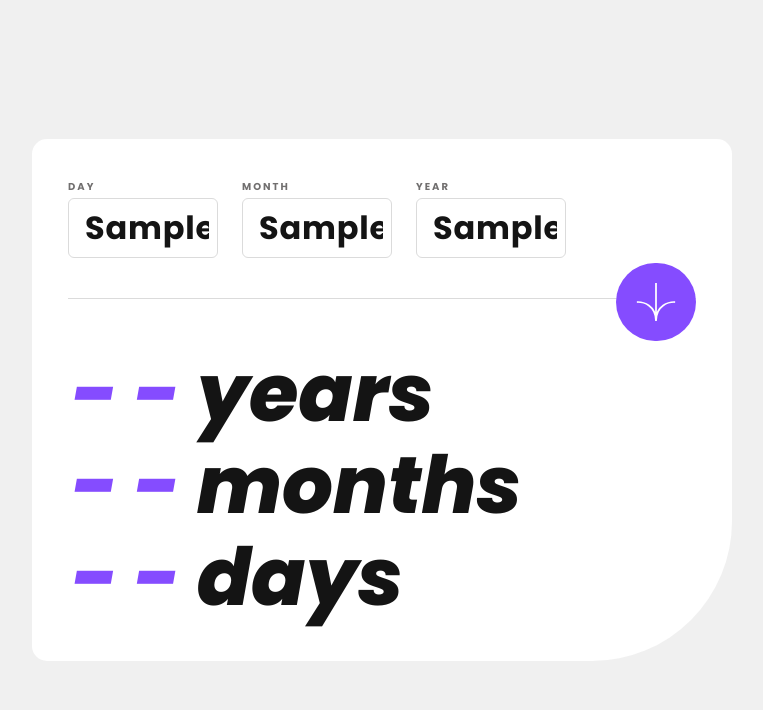
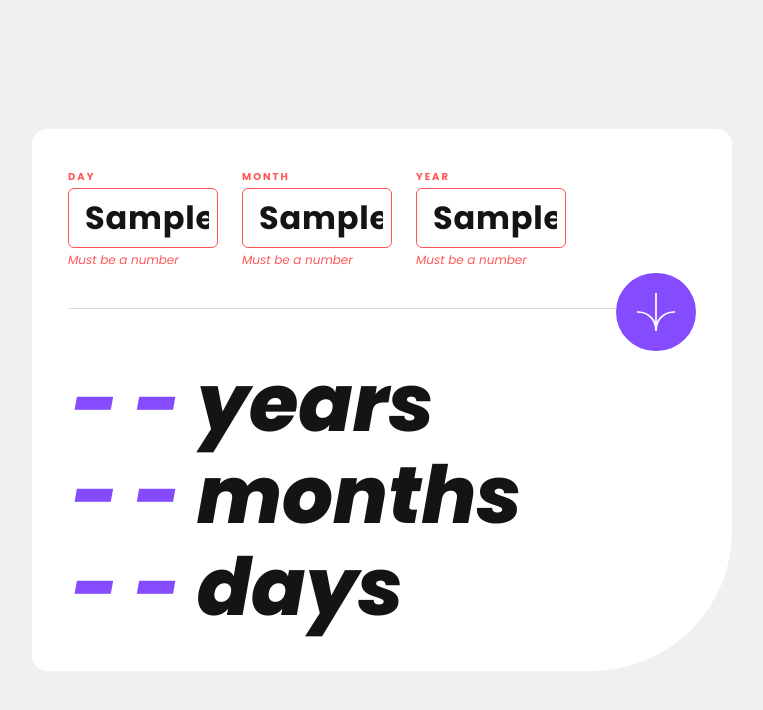
Before and after one commit to ippotheboxer/age-calculator-app, a React (Vite) app: page / in a window 1280 px wide. Both pictures are taken after typing "Sample", "Sample", "Sample" into the empty fields and a click on the button 914 px from the left and 302 px from the top of the page. Shown: the top 710 px of the page, without its empty margins (258-1021 px from the left). Built offline with nearby package versions, Linux system fonts and the light colour scheme.

Commit message:
Create error states when invalid form input is given

```diff
--- a/src/components/BirthForm.tsx
+++ b/src/components/BirthForm.tsx
@@ -11,17 +11,69 @@ const BirthForm: React.FC<BirthdateFormProps> = ({ onSubmit }) => {
         month: "",
         year: ""
       })
+    const [errors, setErrors] = useState<{ day?: string; month?: string; year?: string }>({});
+
+    const validateInputs = (): boolean => {
+        const currentDate = new Date();
+        const parsedDay = Number(formData.day);
+        const parsedMonth = Number(formData.month);
+        const parsedYear = Number(formData.year);
+        const newErrors: { day?: string; month?: string; year?: string } = {};
+
+        // Validate Year
+        if (!formData.year) {
+          newErrors.year = 'This field is required';
+        }
+        else if (isNaN(parsedYear)) {
+          newErrors.year = 'Must be a number';
+        }
+        else if (parsedYear > currentDate.getFullYear()) {
+          newErrors.year = 'Must be in the past';
+        }
+
+        // Validate Month
+        if (!formData.month) {
+          newErrors.month = 'This field is required';
+        } else if (isNaN(parsedMonth)) {
+          newErrors.month = 'Must be a number';
+        } else if (parsedMonth < 1 || parsedMonth > 12) {
+          newErrors.month = 'Must be a valid month'
+        }
+
+        // Validate Day
+        if (!formData.day) {
+          newErrors.day = 'This field is required';
+        }
+        else if (isNaN(parsedDay)) {
+          newErrors.day = 'Must be a number';
+        }
+        else if (parsedDay < 1 || parsedDay > 31) {
+          newErrors.day = 'Must be a valid day';
+        }
+        else {
+          // Ensure the day is valid for the month and year
+          const maxDaysInMonth = new Date(parsedYear, parsedMonth, 0).getDate();
+          if (parsedDay > maxDaysInMonth) {
+            newErrors.day = `Must be a valid date`;
+          }
+        }
+
+        setErrors(newErrors);
+        return Object.keys(newErrors).length === 0;
+      };
 
     const changeHandler = (e: React.ChangeEvent<HTMLInputElement>) => {
         setFormData({...formData, [e.target.name]: e.target.value})
      }
 
-      const handleSubmit = (e: React.FormEvent) => {
+    const handleSubmit = (e: React.FormEvent) => {
         e.preventDefault();
+        if (validateInputs()) {
         console.log(formData);
         const date = new Date(`${formData.year}-${formData.month}-${formData.day}`);
         if (!isNaN(date.getTime())) {
         onSubmit(date); // Pass the date to the parent
+        setErrors({}); }
     }
     }
 
@@ -29,40 +81,53 @@ const BirthForm: React.FC<BirthdateFormProps> = ({ onSubmit }) => {
     <form onSubmit={(e) => handleSubmit(e)}>
         <div className='flex flex-row pb-6 pr-16 mb-4 pt-1'>
             <div className='flex flex-col pr-6'>
-                <label className='labelText' htmlFor='day'>Day</label>
+                <label className={`labelText ${
+                  errors.day && 'text-lightRed'}`}
+                htmlFor='day'>Day</label>
                 <input
-                className='inputDesign'
+                className={`inputDesign ${
+                  errors.day && 'border-lightRed'}`}
                 onChange={changeHandler}
                 value={formData.day}
                 placeholder='DD'
                 type="text"
                 id='day'
                 name='day'/>
+                {errors.day && <p className="poppins-regular-italic text-lightRed text-xs mt-1">{errors.day}</p>}
             </div>
 
             <div className='flex flex-col pr-6'>
-                <label className='labelText' htmlFor='month'>Month</label>
+                <label className={`labelText ${
+                  errors.month && 'text-lightRed'}`}
+                htmlFor='month'>Month</label>
                 <input
-                className='inputDesign'
+                className={`inputDesign ${
+                  errors.month && 'border-lightRed'}`}
                 onChange={changeHandler}
                 value={formData.month}
                 placeholder='MM'
                 type="text"
                 id='month'
                 name='month'/>
+                {errors.month && <p className="poppins-regular-italic text-lightRed text-xs mt-1">{errors.month}</p>}
             </div>
 
             <div className='flex flex-col pr-6'>
-                <label className='labelText' htmlFor='year'>Year</label>
+                <label className={`labelText ${
+                  errors.year && 'text-lightRed'}`}
+                htmlFor='year'>Year</label>
                 <input
-                className='inputDesign'
+                className={`inputDesign ${
+                  errors.year && 'border-lightRed'}`}
                 onChange={changeHandler}
                 value={formData.year}
                 placeholder='YYYY'
                 type="text"
                 id='year'
                 name='year'/>
+                {errors.year && <p className="poppins-regular-italic text-lightRed text-xs mt-1">{errors.year}</p>}
             </div>
+
         </div>
         <div className='flex items-center justify-center lg:self-end lg:justify-end border-t border-t-lightGrey'>
             <button
```
